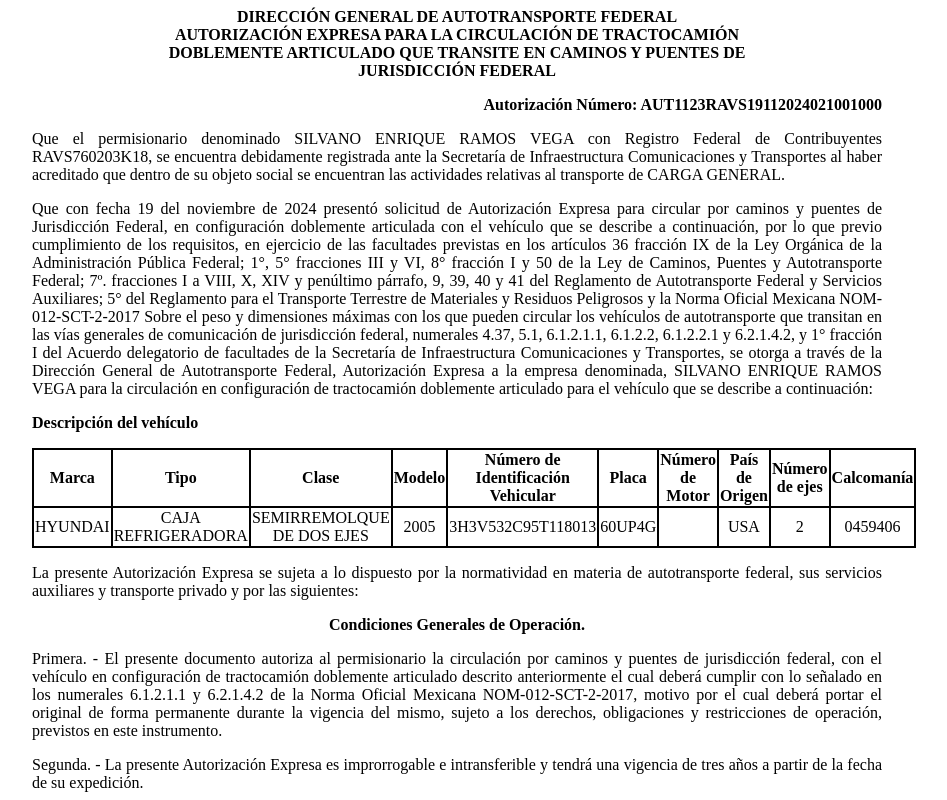
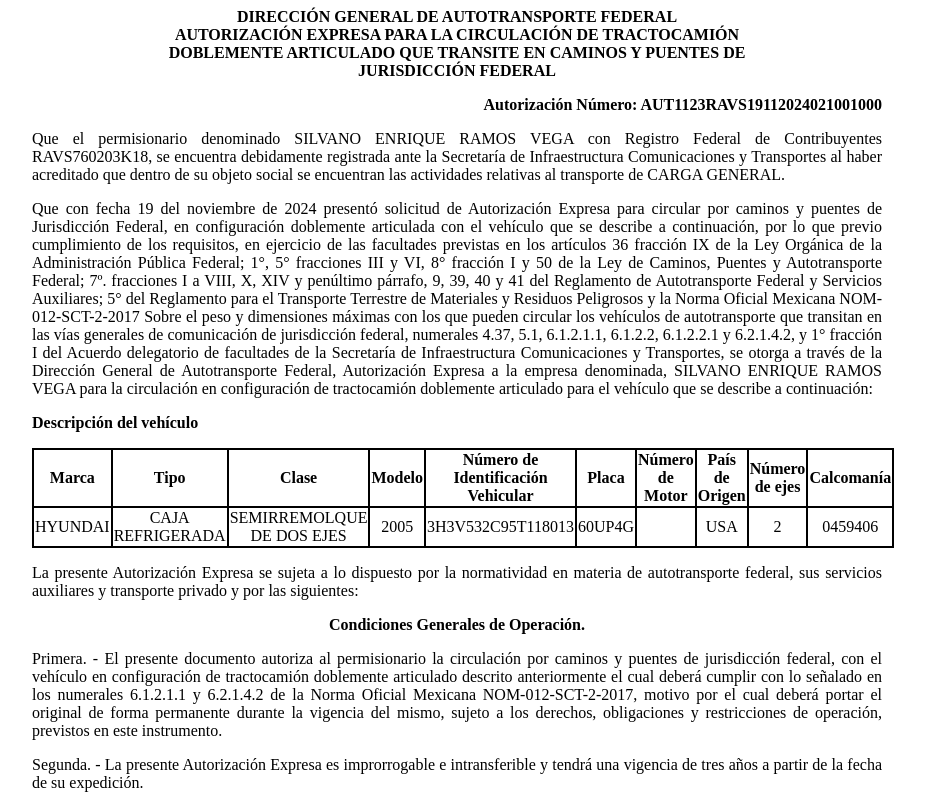
Before and after one commit to app-sct/ConsultaAutDobleRemolque-folio-0825832.github.io, a plain HTML site: page index.html in a window 1280 px wide. Shown: the top 800 px of the page, without its empty margins (183-1130 px from the left). Drawn offline with Linux system fonts and the light colour scheme.

Commit message:
Update index.html

```diff
--- a/index.html
+++ b/index.html
@@ -135,7 +135,7 @@
 						</tr>
 						<tr class="borde">
 							<td class="borde">HYUNDAI</td>
-							<td class="borde">CAJA REFRIGERADORA</td>
+							<td class="borde">CAJA REFRIGERADA</td>
 							<td class="borde">SEMIRREMOLQUE DE DOS EJES</td>
 							<td class="borde">2005</td>
 							<td class="borde">3H3V532C95T118013</td>
```
